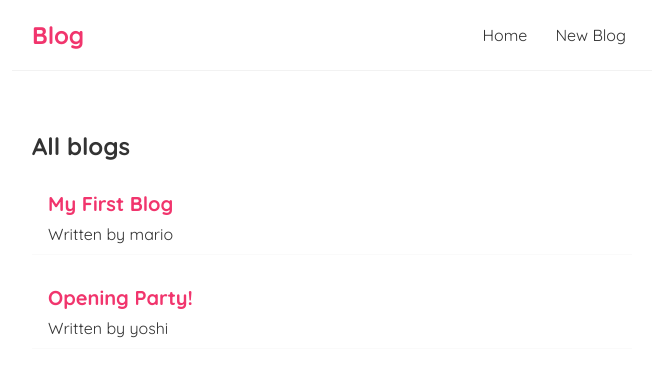
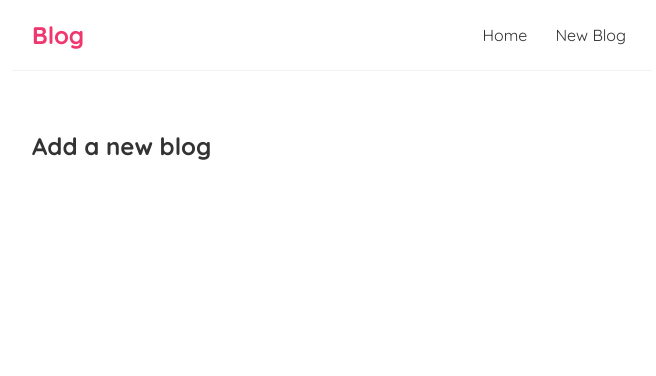
Before and after one commit to Qloozen/react-blog, a React (Create React App) app: page /create in a window 1280 px wide. Shown: the top 376 px of the page, without its empty margins (308-964 px from the left). Built offline with nearby package versions, Linux system fonts and the light colour scheme; data requests are answered from the project's data file.

Commit message:
Fixed routing issue for React 18 (needs react-router-dom version 6)

```diff
--- a/package.json
+++ b/package.json
@@ -8,7 +8,7 @@
     "@testing-library/user-event": "^13.5.0",
     "react": "^18.0.0",
     "react-dom": "^18.0.0",
-    "react-router-dom": "^5.3.0",
+    "react-router-dom": "^6.3.0",
     "react-scripts": "5.0.1",
     "web-vitals": "^2.1.4"
   },
--- a/src/App.js
+++ b/src/App.js
@@ -1,23 +1,20 @@
-import { toBeInTheDocument } from '@testing-library/jest-dom/dist/matchers';
 import Navbar from './Navbar';
 import Home from './Home';
-import {BrowserRouter as Router, Route, Switch} from "react-router-dom"
+import Create from './Create';
+import { Routes, Route } from 'react-router-dom';
 
 // This is a component-function that returns JSX code
 function App() {
   return (
-    <Router>
-      <div className="App">
+    <div className="App">
         <Navbar />
         <div className="content">
-          <Switch>
-            <Route path="/">
-              <Home/>
-            </Route>
-          </Switch>
+          <Routes>
+            <Route path="/" element={<Home/>}/>
+            <Route path="create" element={<Create />} />
+          </Routes>
         </div>
       </div>
-    </Router>
   );
 }
 
--- /dev/null
+++ b/src/Create.js
@@ -0,0 +1,9 @@
+const Create = () => {
+    return (
+        <div className="create">
+            <h2>Add a new blog</h2>
+        </div>
+     );
+}
+
+export default Create;
--- a/src/Navbar.js
+++ b/src/Navbar.js
@@ -1,15 +1,13 @@
+import { Link } from 'react-router-dom';
+
 // command "sfc" (stateless functional component) from simple react snippet
 const Navbar = () => {
     return (
         <nav className="navbar">
             <h1>Blog</h1>
             <div className="links">
-                <a href="/">Home</a>
-                <a href="/create" /*style={{
-                    color: "white",
-                    backgroundColor: "#f1356d",
-                    borderRadius: "8px"
-                }}*/>New Blog</a>
+                <Link to="/">Home</Link>
+                <Link to="/create">New Blog</Link>
             </div>
         </nav>
     );
--- a/src/index.js
+++ b/src/index.js
@@ -2,11 +2,14 @@
 import ReactDOM from 'react-dom/client';
 import './index.css';
 import App from './App'; // Import of a component-function
+import { BrowserRouter} from 'react-router-dom';
 
 // Displaying the components to the DOM
 const root = ReactDOM.createRoot(document.getElementById('root'));
 root.render(
   <React.StrictMode>
-    <App />
+    <BrowserRouter>
+      <App />
+    </BrowserRouter>
   </React.StrictMode>
 );
```
Also changed, not shown: 1 other file (tests, documents, lock files or other folders).
